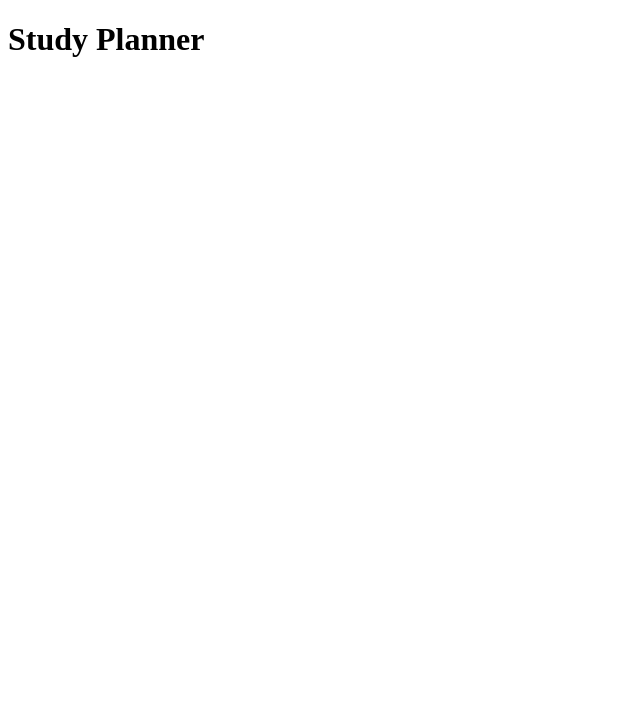
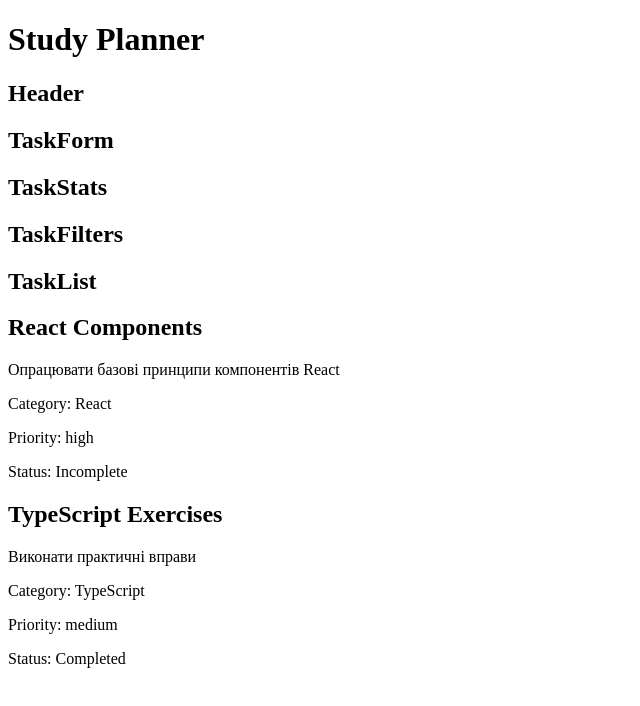
Before and after one commit to Kawoonchik/study-planner, a React (Vite) app: page / in a window 1280 px wide. Shown: the top 706 px of the page, without its empty margins (0-640 px from the left). Built offline with nearby package versions, Linux system fonts and the light colour scheme.

Commit message:
feat(lab-08): implement state initialization and task list rendering

```diff
--- a/src/App.tsx
+++ b/src/App.tsx
@@ -1,7 +1,23 @@
+import { useState } from 'react';
+import Header from './components/Header';
+import TaskFilters from './components/TaskFilters';
+import TaskForm from './components/TaskForm';
+import TaskList from './components/TaskList';
+import TaskStats from './components/TaskStats';
+import { initialTasks } from './data/initialTasks';
+import type { Task } from './types/task';
+
 export default function App() {
+  const [tasks] = useState<Task[]>(initialTasks);
+
   return (
     <div className="app-container">
       <h1>Study Planner</h1>
+      <Header />
+      <TaskForm />
+      <TaskStats />
+      <TaskFilters />
+      <TaskList tasks={tasks} />
     </div>
   );
 }
--- a/src/components/TaskItem.tsx
+++ b/src/components/TaskItem.tsx
@@ -1,11 +1,17 @@
+import type { Task } from '../types/task';
+
 interface TaskItemProps {
-  label?: string;
+  task: Task;
 }
 
-function TaskItem({ label = 'TaskItem' }: TaskItemProps) {
+function TaskItem({ task }: TaskItemProps) {
   return (
-    <div className="taskitem" aria-label={label}>
-      <h2>TaskItem</h2>
+    <div className="taskitem">
+      <h2>{task.title}</h2>
+      <p>{task.description}</p>
+      <p>Category: {task.category}</p>
+      <p>Priority: {task.priority}</p>
+      <p>Status: {task.completed ? 'Completed' : 'Incomplete'}</p>
     </div>
   );
 }
--- a/src/components/TaskList.tsx
+++ b/src/components/TaskList.tsx
@@ -1,11 +1,17 @@
+import type { Task } from '../types/task';
+import TaskItem from './TaskItem';
+
 interface TaskListProps {
-  label?: string;
+  tasks: Task[];
 }
 
-function TaskList({ label = 'TaskList' }: TaskListProps) {
+function TaskList({ tasks }: TaskListProps) {
   return (
-    <div className="tasklist" aria-label={label}>
+    <div className="tasklist">
       <h2>TaskList</h2>
+      {tasks.map((task) => (
+        <TaskItem key={task.id} task={task} />
+      ))}
     </div>
   );
 }
--- a/src/data/initialTasks.ts
+++ b/src/data/initialTasks.ts
@@ -1,4 +1,4 @@
-import { Task } from '../types/task';
+import type { Task } from '../types/task';
 
 export const initialTasks: Task[] = [
   {
```
